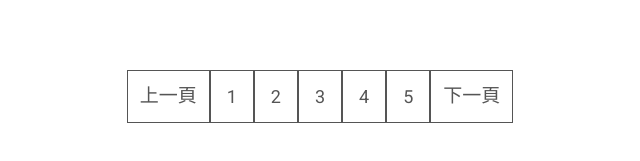
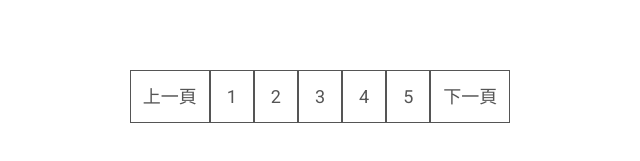
Before and after one commit to ny13579000/2024-Glasseweb-vite, a website built with Vite: page pages/prodct.html in a window 1280 px wide. Shown: the part 1542-1703 px from the top of the page, 320-960 px from the left. Built offline with nearby package versions, Linux system fonts and the light colour scheme.

Commit message:
03 commit

```diff
--- a/assets/scss/pages/_index.scss
+++ b/assets/scss/pages/_index.scss
@@ -422,8 +422,8 @@ p{
         border: 1px solid #555555;
     }
     .arr{
-        font-size: 19px;
-        padding: 11px 12px;
+        font-size: 18px;
+        padding: 12px 12px;
     }
     .num{
         font-size: 18px;
```
